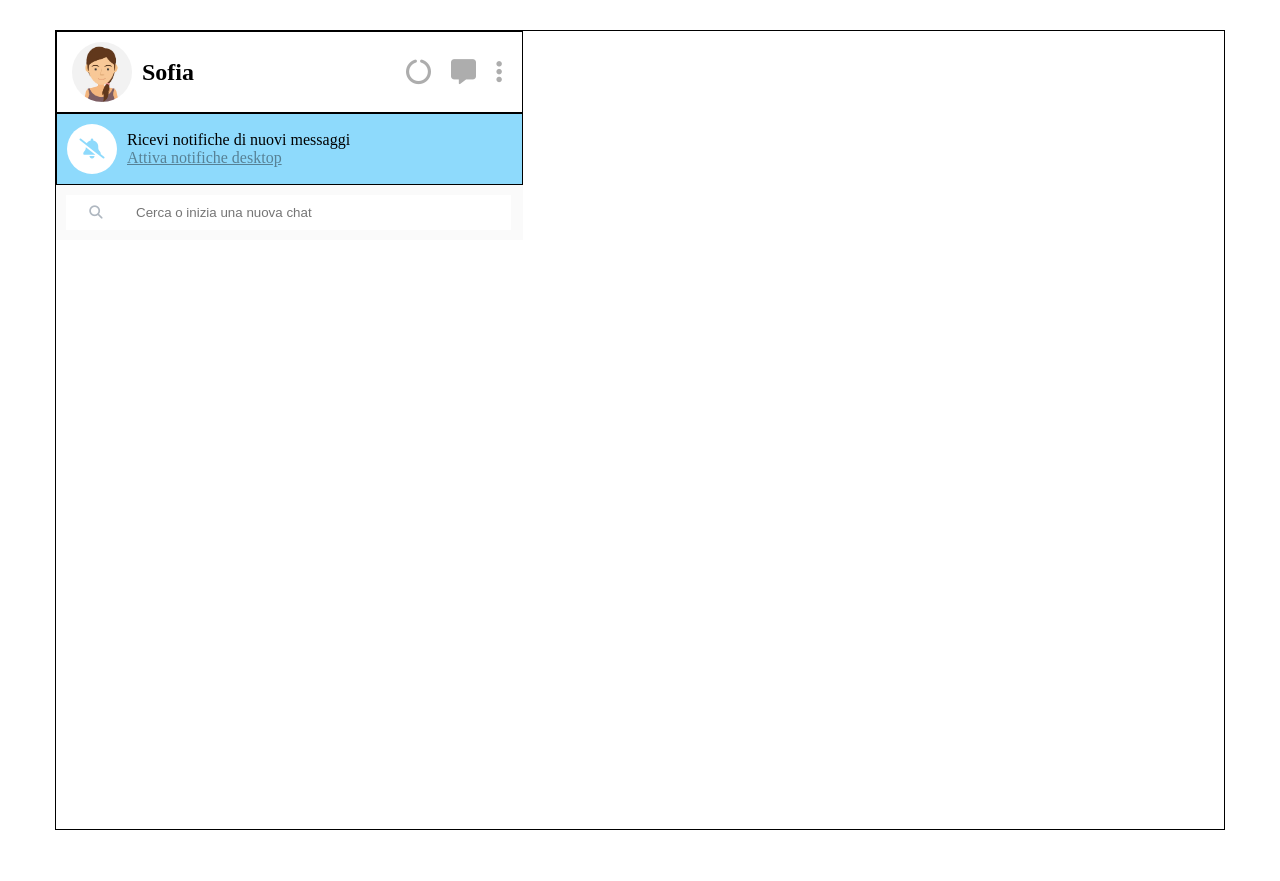
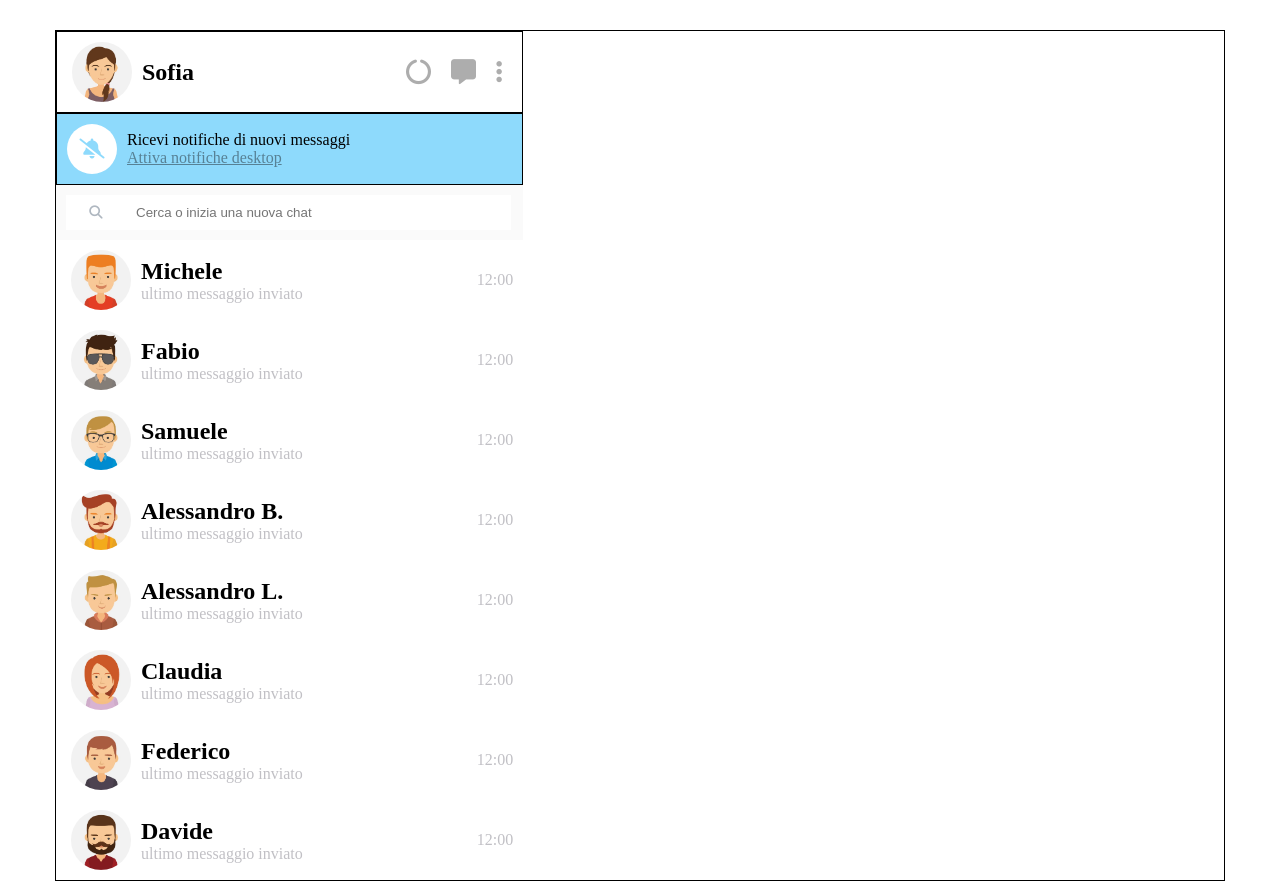
Before and after one commit to GiuseppeSU/vue-boolzapp, a plain HTML site: page index.html in a window 1280 px wide. Before the commit the page ends 830 px from the top, so only its background shows below. Drawn offline with nearby package versions, Linux system fonts and the light colour scheme.

Commit message:
Fine colonna di sinistra

```diff
--- a/css/style.css
+++ b/css/style.css
@@ -45,13 +45,8 @@
 .container {
     border: 1px solid black;
     width: 1170px;
-    height: 800px;
     margin: auto;
     margin-top: 30px;
-}
-
-.containerLeft {
-
 }
 
 .contentLeft{
@@ -128,3 +123,23 @@
     width: 86%;
     border: none;
 }
+
+.contact{
+    width: 40%;
+    padding: 10px;
+    display: flex;
+    align-items: center;
+}
+
+.contact:hover{
+    background-color:rgb(233, 235, 235);
+}
+
+.textContact p{
+    color: rgb(193, 192, 197);
+}
+
+.time p {
+    color: rgb(193, 192, 197);
+
+}
--- a/index.html
+++ b/index.html
@@ -15,14 +15,13 @@
 <body>
 
     <div id="app">
-
-
+        <!-- Container Principale -->
         <main>
-
-
             <div class="container">
 
+                <!-- Container Left -->
                 <div class="containerLeft ">
+                    <!-- Sofia header -->
                     <div class="contentLeft">
                         <div class="d-flex align-center">
                             <img class="logo" src="./img/avatar_io.jpg" alt="Avatar io">
@@ -34,6 +33,7 @@
                             <i class="fa-solid fa-ellipsis-vertical"></i>
                         </div>
                     </div>
+                    <!-- SEZIONE NOTIFICHE -->
                     <div class="allert">
                         <div class="bell">
                             <i class="fa-solid fa-bell-slash"></i>
@@ -44,13 +44,130 @@
                         </div>
                     </div>
 
+                    <!-- SEZIONE INPUT -->
+
                     <div class="input">
                         <button><i class="fa-solid fa-magnifying-glass"></i></button>
                         <input type="text" placeholder="Cerca o inizia una nuova chat">
                     </div>
 
+                    <!-- CONTATTI -->
+
+                    <div class="contact d-flex s-beetween">
+                        <div class="d-flex align-center">
+                            <img class="logo" src="./img/avatar_1.jpg" alt="Avatar Michele">
+                            <div class="textContact">
+                                <h2 class="m-left">Michele</h2>
+                                <p class="m-left">ultimo messaggio inviato</p>
+                            </div>
+                        </div>
+                        <div class="time">
+                            <p>12:00</p>
+                        </div>
+                    </div>
+
+                    <div class="contact d-flex s-beetween">
+                        <div class="d-flex align-center">
+                            <img class="logo" src="./img/avatar_2.jpg" alt="Avatar Fabio">
+                            <div class="textContact">
+                                <h2 class="m-left">Fabio</h2>
+                                <p class="m-left">ultimo messaggio inviato</p>
+                            </div>
+                        </div>
+                        <div class="time">
+                            <p>12:00</p>
+                        </div>
+                    </div>
+
+
+                    <div class="contact d-flex s-beetween">
+                        <div class="d-flex align-center">
+                            <img class="logo" src="./img/avatar_3.jpg" alt="Avatar Samuele">
+                            <div class="textContact">
+                                <h2 class="m-left">Samuele</h2>
+                                <p class="m-left">ultimo messaggio inviato</p>
+                            </div>
+                        </div>
+                        <div class="time">
+                            <p>12:00</p>
+                        </div>
+                    </div>
+
+
+                    <div class="contact d-flex s-beetween">
+                        <div class="d-flex align-center">
+                            <img class="logo" src="./img/avatar_4.jpg" alt="Avatar Alessadro B.">
+                            <div class="textContact">
+                                <h2 class="m-left">Alessandro B.</h2>
+                                <p class="m-left">ultimo messaggio inviato</p>
+                            </div>
+                        </div>
+                        <div class="time">
+                            <p>12:00</p>
+                        </div>
+                    </div>
+
+
+                    <div class="contact d-flex s-beetween">
+                        <div class="d-flex align-center">
+                            <img class="logo" src="./img/avatar_5.jpg" alt="Avatar Alessadro L.">
+                            <div class="textContact">
+                                <h2 class="m-left">Alessandro L.</h2>
+                                <p class="m-left">ultimo messaggio inviato</p>
+                            </div>
+                        </div>
+                        <div class="time">
+                            <p>12:00</p>
+                        </div>
+                    </div>
+
+
+                    <div class="contact d-flex s-beetween">
+                        <div class="d-flex align-center">
+                            <img class="logo" src="./img/avatar_6.jpg" alt="Avatar Claudia">
+                            <div class="textContact">
+                                <h2 class="m-left">Claudia</h2>
+                                <p class="m-left">ultimo messaggio inviato</p>
+                            </div>
+                        </div>
+                        <div class="time">
+                            <p>12:00</p>
+                        </div>
+                    </div>
+
+
+
+                    <div class="contact d-flex s-beetween">
+                        <div class="d-flex align-center">
+                            <img class="logo" src="./img/avatar_7.jpg" alt="Avatar Federico">
+                            <div class="textContact">
+                                <h2 class="m-left">Federico</h2>
+                                <p class="m-left">ultimo messaggio inviato</p>
+                            </div>
+                        </div>
+                        <div class="time">
+                            <p>12:00</p>
+                        </div>
+                    </div>
+
+
+                    <div class="contact d-flex s-beetween">
+                        <div class="d-flex align-center">
+                            <img class="logo" src="./img/avatar_8.jpg" alt="Avatar Davide">
+                            <div class="textContact">
+                                <h2 class="m-left">Davide</h2>
+                                <p class="m-left">ultimo messaggio inviato</p>
+                            </div>
+                        </div>
+                        <div class="time">
+                            <p>12:00</p>
+                        </div>
+                    </div>
+                    <!-- CONTATTI -->
                 </div>
+                <!-- FINE COLONNA DI SINISTRA -->
             </div>
+            <!-- FINE CONTAINER PRINCIPALE -->
 
 
 
```
